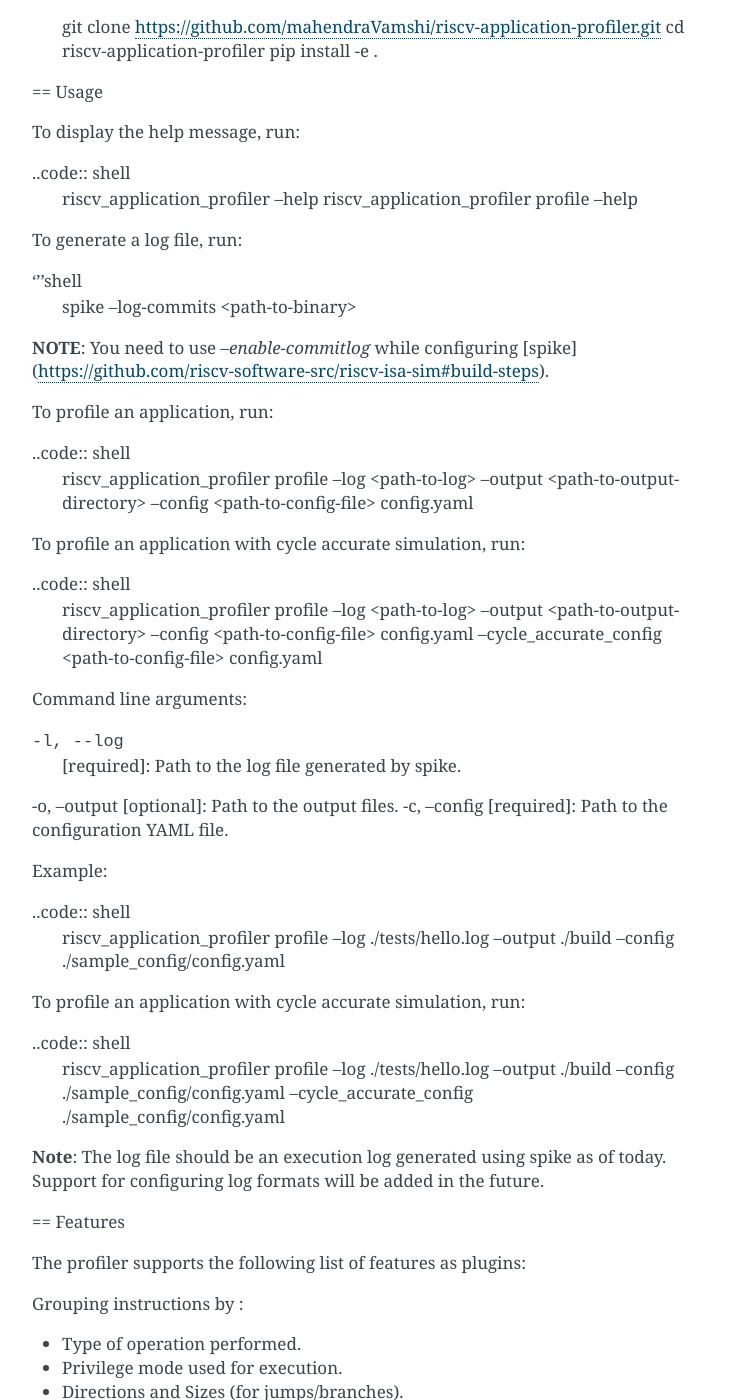
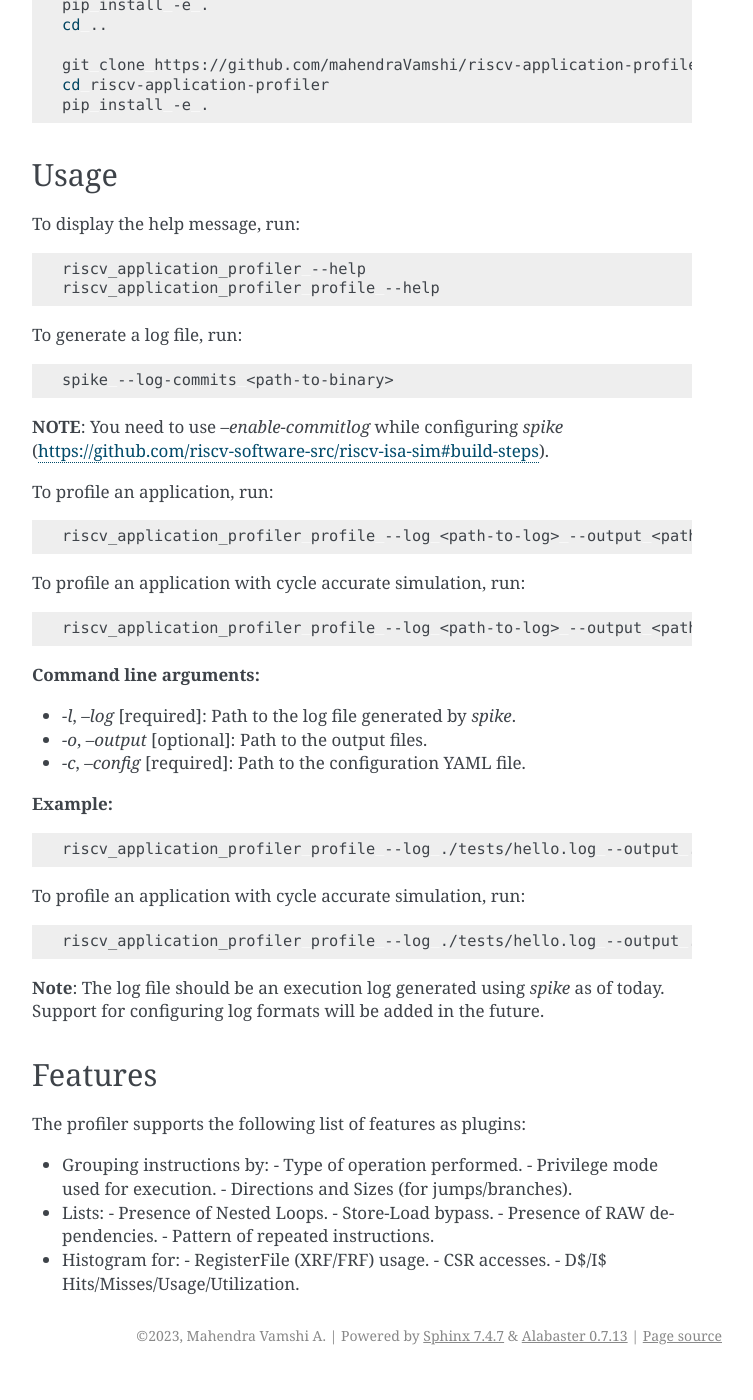
Before and after one commit to mahendraVamshi/riscv-application-profiler, a Sphinx documentation site: the page built from source/intro.rst, in a window 1280 px wide and 1400 px high, scrolled down 556 px. Shown: the whole window, without its empty margins (388-1141 px from the left). Built offline with Sphinx 7.4.7, drawn with Linux system fonts in a browser that asks for light colours; pages that are not in the unit, such as notebooks, are missing from menus; after the commit the page ends 1931 px from its top, so only the background shows below that; some of the changed text lies outside the part shown.

Commit message:
minor fix

```diff
--- a/source/intro.rst
+++ b/source/intro.rst
@@ -1,88 +1,94 @@
-Introduction
-============
- RISC-V Application Profiler
+RISC-V Application Profiler
+===========================
 
 The RISC-V Application Profiler is a Python-based tool designed to help software developers optimize the performance of their applications on RISC-V hardware. It works by parsing execution logs and providing insights about the application's behavior. The tool has a modular design, where performance metrics are added as plugins, allowing developers to customize the profiler to their specific needs. The profiler is highly accessible, easy to use, and can be adapted to capture different types of performance metrics. Overall, the RISC-V Application Profiler is a flexible and customizable solution for software developers who want to ensure optimal performance of their applications on RISC-V platforms.
 
-== Installation
+Installation
+------------
 
-..code:: shell
-  git clone https://github.com/mahendraVamshi/pycachesim.git
-  cd pycachesim
-  pip install -e .
-  cd ..
+.. code-block:: shell
 
-  git clone https://github.com/mahendraVamshi/riscv-isac.git
-  cd riscv-application-profiler
-  pip install -e .
-  cd ..
+   git clone https://github.com/mahendraVamshi/pycachesim.git
+   cd pycachesim
+   pip install -e .
+   cd ..
 
-  git clone https://github.com/mahendraVamshi/riscv-application-profiler.git
-  cd riscv-application-profiler
-  pip install -e .
+   git clone https://github.com/mahendraVamshi/riscv-isac.git
+   cd riscv-application-profiler
+   pip install -e .
+   cd ..
 
-== Usage
+   git clone https://github.com/mahendraVamshi/riscv-application-profiler.git
+   cd riscv-application-profiler
+   pip install -e .
+
+Usage
+-----
 
 To display the help message, run:
 
-..code:: shell
-  riscv_application_profiler --help
-  riscv_application_profiler profile --help
+.. code-block:: shell
+
+   riscv_application_profiler --help
+   riscv_application_profiler profile --help
 
 To generate a log file, run:
 
-'''shell
-  spike --log-commits <path-to-binary>
+.. code-block:: shell
 
-**NOTE**: You need to use `--enable-commitlog` while configuring [spike](https://github.com/riscv-software-src/riscv-isa-sim#build-steps).
+   spike --log-commits <path-to-binary>
+
+**NOTE**: You need to use `--enable-commitlog` while configuring `spike` (https://github.com/riscv-software-src/riscv-isa-sim#build-steps).
 
 To profile an application, run:
 
-..code:: shell
-  riscv_application_profiler profile --log <path-to-log> --output <path-to-output-directory> --config <path-to-config-file> config.yaml
+.. code-block:: shell
+
+   riscv_application_profiler profile --log <path-to-log> --output <path-to-output-directory> --config <path-to-config-file> config.yaml
 
 To profile an application with cycle accurate simulation, run:
 
-..code:: shell
-  riscv_application_profiler profile --log <path-to-log> --output <path-to-output-directory> --config <path-to-config-file> config.yaml --cycle_accurate_config <path-to-config-file> config.yaml
+.. code-block:: shell
 
-Command line arguments:
+   riscv_application_profiler profile --log <path-to-log> --output <path-to-output-directory> --config <path-to-config-file> config.yaml --cycle_accurate_config <path-to-config-file> config.yaml
 
--l, --log   [required]: Path to the log file generated by spike.
--o, --output [optional]: Path to the output files.
--c, --config   [required]: Path to the configuration YAML file.
+**Command line arguments:**
 
-Example:
+- `-l`, `--log` [required]: Path to the log file generated by `spike`.
+- `-o`, `--output` [optional]: Path to the output files.
+- `-c`, `--config` [required]: Path to the configuration YAML file.
 
-..code:: shell
-  riscv_application_profiler profile --log ./tests/hello.log --output ./build --config ./sample_config/config.yaml
+**Example:**
+
+.. code-block:: shell
+
+   riscv_application_profiler profile --log ./tests/hello.log --output ./build --config ./sample_config/config.yaml
 
 To profile an application with cycle accurate simulation, run:
 
-..code:: shell
-  riscv_application_profiler profile --log ./tests/hello.log --output ./build --config ./sample_config/config.yaml --cycle_accurate_config ./sample_config/config.yaml
+.. code-block:: shell
 
-**Note**: The log file should be an execution log generated using spike as of today. Support for configuring log formats will be added in the future.
+   riscv_application_profiler profile --log ./tests/hello.log --output ./build --config ./sample_config/config.yaml --cycle_accurate_config ./sample_config/config.yaml
 
-== Features
+**Note**: The log file should be an execution log generated using `spike` as of today. Support for configuring log formats will be added in the future.
+
+Features
+--------
 
 The profiler supports the following list of features as plugins:
 
-Grouping instructions by :
+- Grouping instructions by:
+  - Type of operation performed.
+  - Privilege mode used for execution.
+  - Directions and Sizes (for jumps/branches).
 
-- Type of operation performed.
-- Privilege mode used for execution.
-- Directions and Sizes (for jumps/branches).
+- Lists:
+  - Presence of Nested Loops.
+  - Store-Load bypass.
+  - Presence of RAW dependencies.
+  - Pattern of repeated instructions.
 
-Lists :
-
-- Presence of Nested Loops.
-- Store-Load bypass.
-- Presence of RAW dependencies.
-- Pattern of repeated instructions.
-
-Histogram for :
-
-- RegisterFile (XRF/FRF) usage.
-- CSR accesses.
-- D$/I$ Hits/Misses/Usage/Utilization.
+- Histogram for:
+  - RegisterFile (XRF/FRF) usage.
+  - CSR accesses.
+  - D$/I$ Hits/Misses/Usage/Utilization.
```
